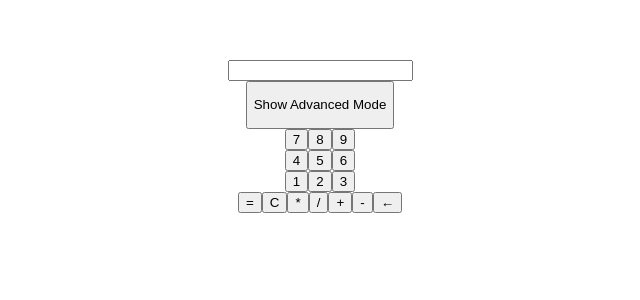
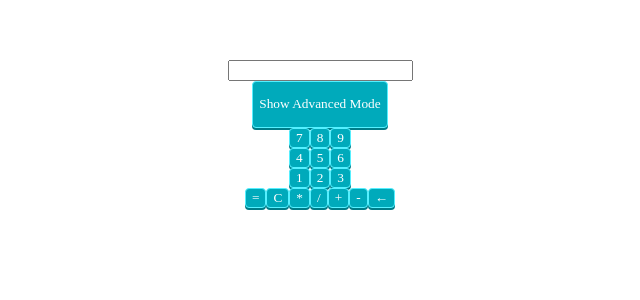
Before and after one commit to Auralcat/v-calculator, a Vue app: page / in a window 1280 px wide. Shown: the top 300 px of the page, without its empty margins (320-960 px from the left). Built offline with nearby package versions, Linux system fonts and the light colour scheme.

Commit message:
Sketch number and operation button styles

```diff
--- a/src/components/Button.vue
+++ b/src/components/Button.vue
@@ -6,7 +6,7 @@
 import store from "@/store"
 
 export default {
-  props: ['label'],
+  props: ['label', 'color'],
   methods: {
     press () {
       switch (this.label) {
@@ -40,6 +40,34 @@ export default {
 </script>
 
 <!-- Add "scoped" attribute to limit CSS to this component only -->
-<style scoped>
+<!-- You'd better use Sass for this. -->
+<style lang="scss">
+  .number {
+    background-color: #ff9;
+    border: 1px solid lighten(#ff9, 30%);
+    box-shadow: 0 2px 0 darken(#ff9, 10%);
+  }
 
+  .operation {
+    background-color: #f00;
+    border: 1px solid lighten(#f00, 30%);
+    box-shadow: 0 2px 0 darken(#f00, 10%);
+  }
+
+button {
+  font-family: OpenSans;
+  color: #FFFFFF;
+  background-color: #0ab;
+  border: 1px solid lighten(#0ab, 30%);
+  border-radius: 4px;
+  box-shadow: 0 2px 0 darken(#0ab, 10%);
+  position: relative;
+  top: 0px;
+  transition: all ease 0.3s;
+}
+
+button:active {
+  box-shadow: 0 2px 0 darken(#0ab, 10%);
+  top: 4px;
+}
 </style>
```
